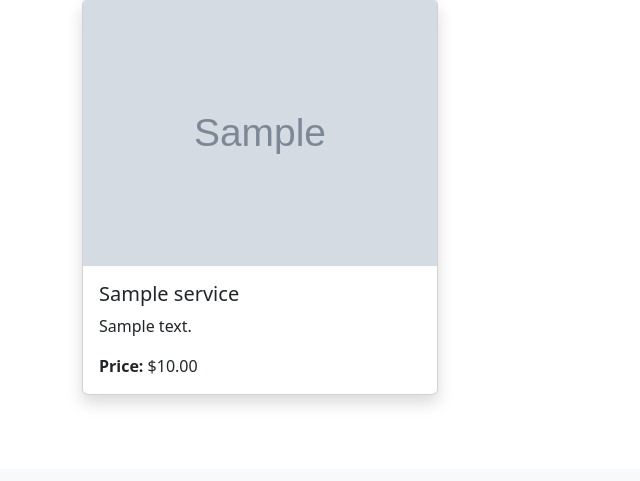
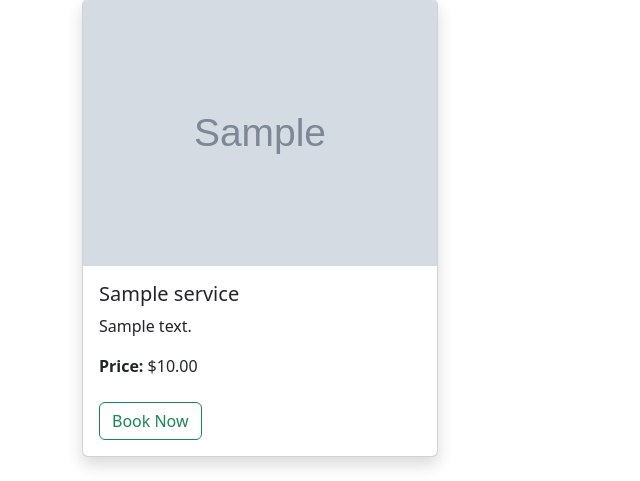
Before and after one commit to Omar6688/PawfectMatch, a Django app: page /services/ in a window 1280 px wide. Shown: the part 331-812 px from the top of the page, without its empty margins (0-640 px from the left). Before the commit the page ends 735 px from the top, so only its background shows below. Run offline with Django 5.2, Linux system fonts and the light colour scheme; tables that the repository leaves empty hold one stand-in row (values such as "Sample post"); grey boxes marked "Sample" are stand-in pictures.

Commit message:
Add Book Now button inside service cards

```diff
--- a/services/templates/services/service_list.html
+++ b/services/templates/services/service_list.html
@@ -21,6 +21,7 @@
                 <h5 class="card-title">{{ service.name }}</h5>
                 <p class="card-text">{{ service.description }}</p>
                 <p class="card-text"><strong>Price:</strong> ${{ service.price }}</p>
+                <a href="{% url 'make_booking' %}" class="btn btn-outline-success mt-2">Book Now</a>
             </div>
         </div>
     </div>
```
